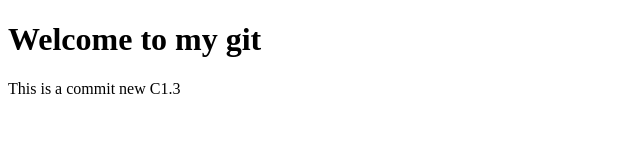
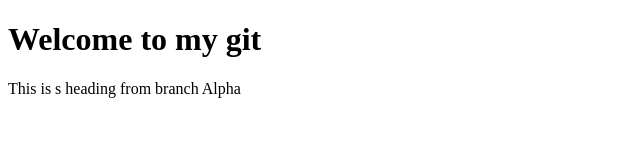
Before and after one commit to DKhoi02/first-git, a plain HTML site: page index.html in a window 1280 px wide. Shown: the whole page, without its empty margins (0-640 px from the left). Drawn offline with Linux system fonts and the light colour scheme.

Commit message:
new C2.1 alpha

```diff
--- a/index.html
+++ b/index.html
@@ -1,5 +1,5 @@
 <!DOCTYPE html>
 <html>
     <h1>Welcome to my git</h1>
-    <p>This is a commit new C1.3</p>
+    <p>This is s heading from branch Alpha</p>
 </html>
```
